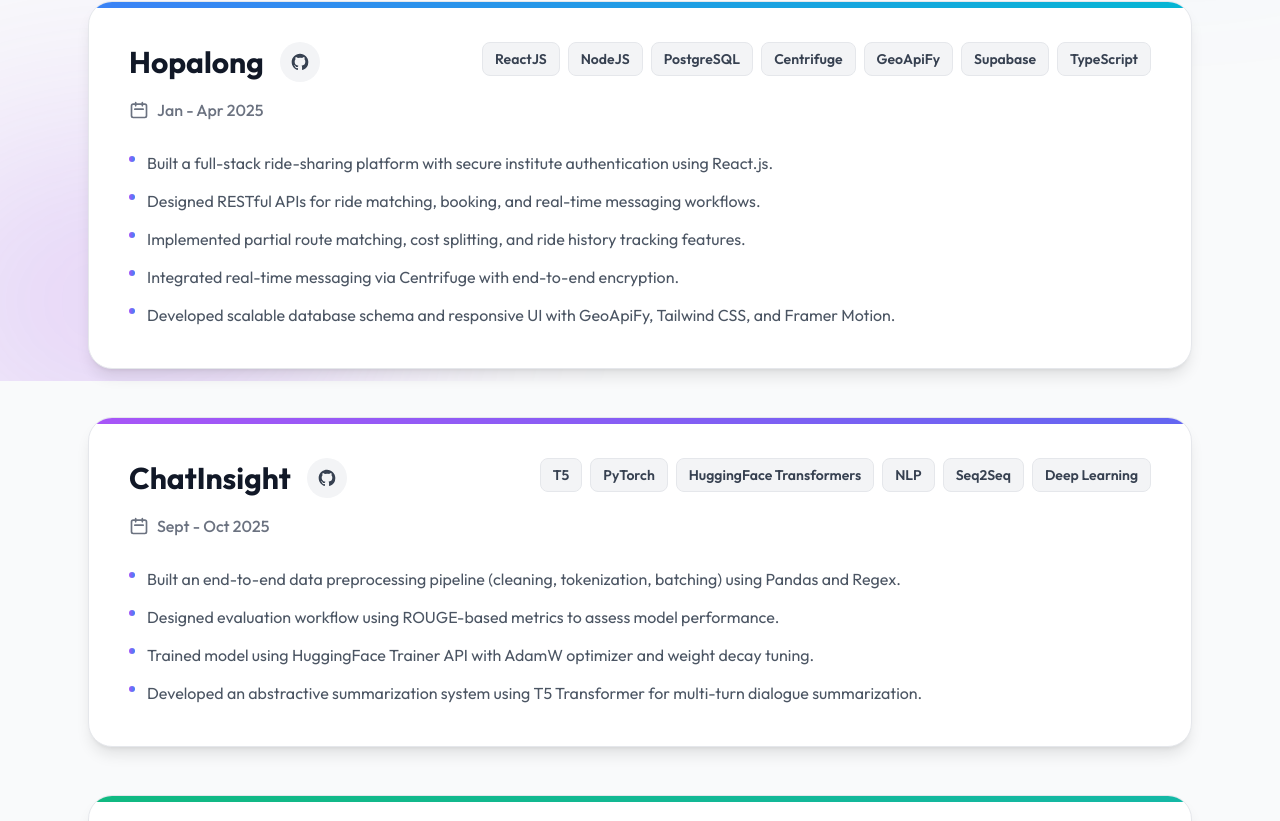
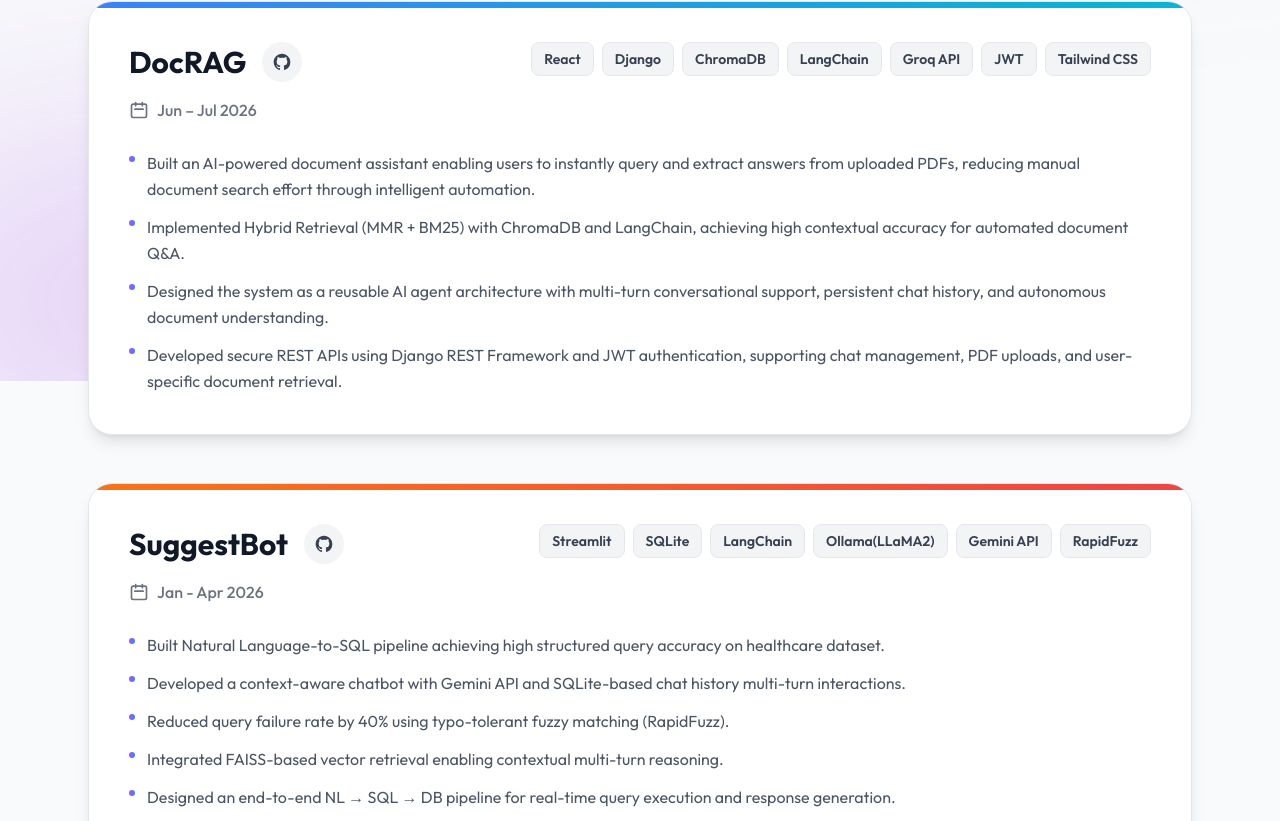
Before and after one commit to riteshpandey2024-cyber/MyPortfolio, a Next.js app: page /projects in a window 1280 px wide. Shown: the part 419-1240 px from the top of the page. Built offline with nearby package versions, Linux system fonts and the light colour scheme; a web font is replaced by a local one.

Commit message:
change project section

```diff
--- a/app/projects/data.js
+++ b/app/projects/data.js
@@ -1,9 +1,36 @@
 export const projectsData = [
+    {
+        title: "DocRAG",
+        techStack: ["React", "Django", "ChromaDB", "LangChain", "Groq API", "JWT", "Tailwind CSS"],
+        duration: "Jun – Jul 2026",
+        github: "https://github.com/riteshpandey2024-cyber/DocRAG",
+        color: "from-blue-500 to-cyan-500",
+        description: [
+            "Built an AI-powered document assistant enabling users to instantly query and extract answers from uploaded PDFs, reducing manual document search effort through intelligent automation.",
+            "Implemented Hybrid Retrieval (MMR + BM25) with ChromaDB and LangChain, achieving high contextual accuracy for automated document Q&A.",
+            "Designed the system as a reusable AI agent architecture with multi-turn conversational support, persistent chat history, and autonomous document understanding.",
+            "Developed secure REST APIs using Django REST Framework and JWT authentication, supporting chat management, PDF uploads, and user-specific document retrieval."
+        ]
+    },
+    {
+        title: "SuggestBot",
+        techStack: ["Streamlit", "SQLite", "LangChain", "Ollama(LLaMA2)", "Gemini API", "RapidFuzz"],
+        duration: "Jan - Apr 2026",
+        github: "https://github.com/riteshpandey2024-cyber/SuggestBot",
+        color: "from-orange-500 to-red-500",
+        description: [
+            "Built Natural Language-to-SQL pipeline achieving high structured query accuracy on healthcare dataset.",
+            "Developed a context-aware chatbot with Gemini API and SQLite-based chat history multi-turn interactions.",
+            "Reduced query failure rate by 40% using typo-tolerant fuzzy matching (RapidFuzz).",
+            "Integrated FAISS-based vector retrieval enabling contextual multi-turn reasoning.",
+            "Designed an end-to-end NL → SQL → DB pipeline for real-time query execution and response generation."
+        ]
+    },
     {
         title: "Hopalong",
         techStack: ["ReactJS", "NodeJS", "PostgreSQL", "Centrifuge", "GeoApiFy", "Supabase", "TypeScript"],
         duration: "Jan - Apr 2025",
-        github: "https://github.com/riteshpandey2024-cyber/hopalong-frontend",
+        github: "https://github.com/riteshpandey2024-cyber/hopalong",
         color: "from-blue-500 to-cyan-500",
         description: [
             "Built a full-stack ride-sharing platform with secure institute authentication using React.js.",
@@ -42,20 +69,6 @@ export const projectsData = [
         ]
     },
     {
-        title: "SuggestBot",
-        techStack: ["Streamlit", "SQLite", "LangChain", "Ollama(LLaMA2)", "Gemini API", "RapidFuzz"],
-        duration: "Jan - Apr 2026",
-        github: "https://github.com/riteshpandey2024-cyber/SuggestBot",
-        color: "from-orange-500 to-red-500",
-        description: [
-            "Built Natural Language-to-SQL pipeline achieving 92% structured query accuracy on healthcare dataset.",
-            "Developed a context-aware chatbot with Gemini API and SQLite-based chat history multi-turn interactions.",
-            "Reduced query failure rate by 40% using typo-tolerant fuzzy matching (RapidFuzz).",
-            "Integrated FAISS-based vector retrieval enabling contextual multi-turn reasoning.",
-            "Designed an end-to-end NL → SQL → DB pipeline for real-time query execution and response generation."
-        ]
-    },
-    {
         title: "Infosec",
         techStack: ["Python", "Excel", "JavaScript", "Chart.js", "Data Visualisation", "Time-Series Analysis"],
         duration: "Mar - Apr 2026",
@@ -68,6 +81,19 @@ export const projectsData = [
             "Visualized data using Chart.js (bar, line, pie, scatter, heatmap).",
             "Identified critical low-frequency threats through risk vs frequency analysis."
         ]
+    },
+    {
+        title: "Chrome Dino",
+        techStack: ["HTML", "CSS", "React", "PHP", "MySQL"],
+        duration: "Aug – Nov 2024",
+        github: "https://github.com/riteshpandey2024-cyber/Chrome-Dino",
+        color: "from-green-500 to-emerald-500",
+        description: [
+            "Developed a full-stack browser-based game inspired by Chrome Dino.",
+            "Implemented a real-time leaderboard system to dynamically track and display player scores.",
+            "Built a messaging and notification module to enable user communication.",
+            "Designed and integrated a badge and reward system, allowing users to purchase and unlock achievements."
+        ]
     }
 ];
 
```
Also changed, not shown: 1 other file (tests, documents, lock files or other folders).
